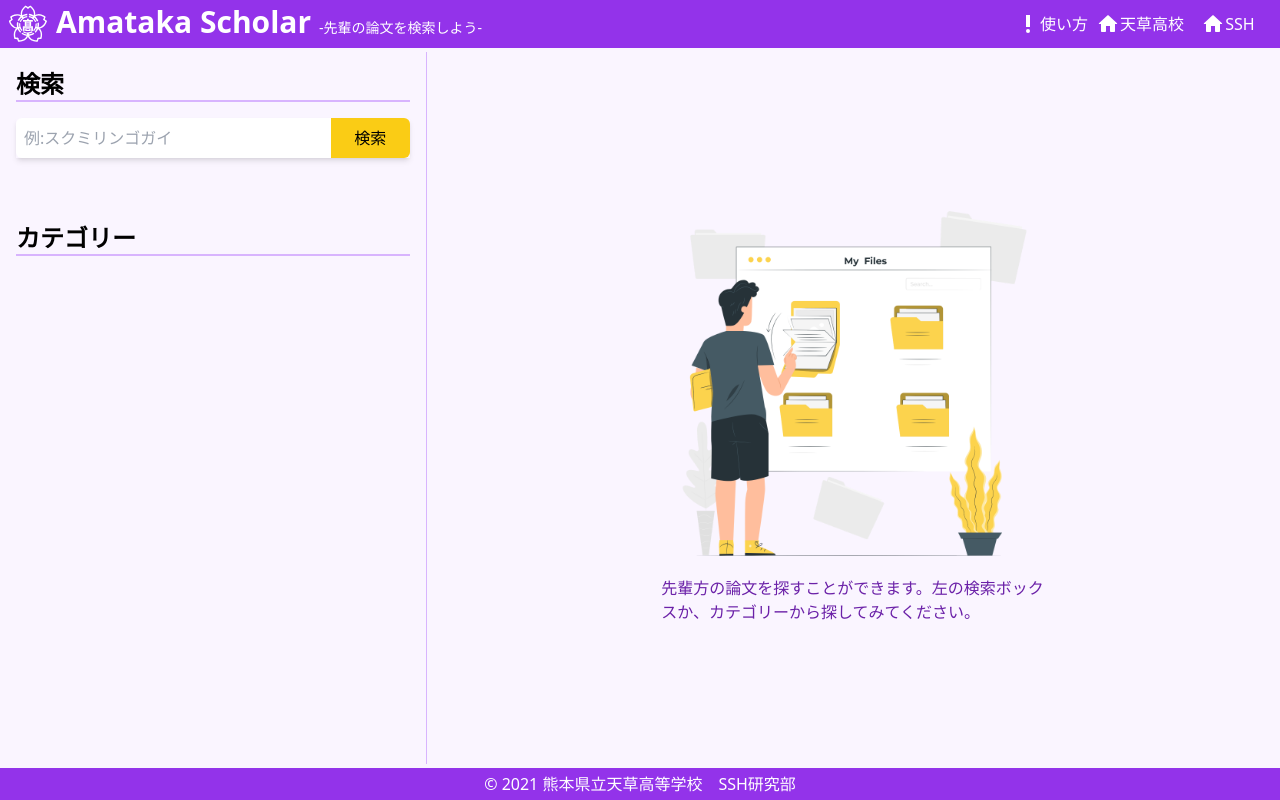
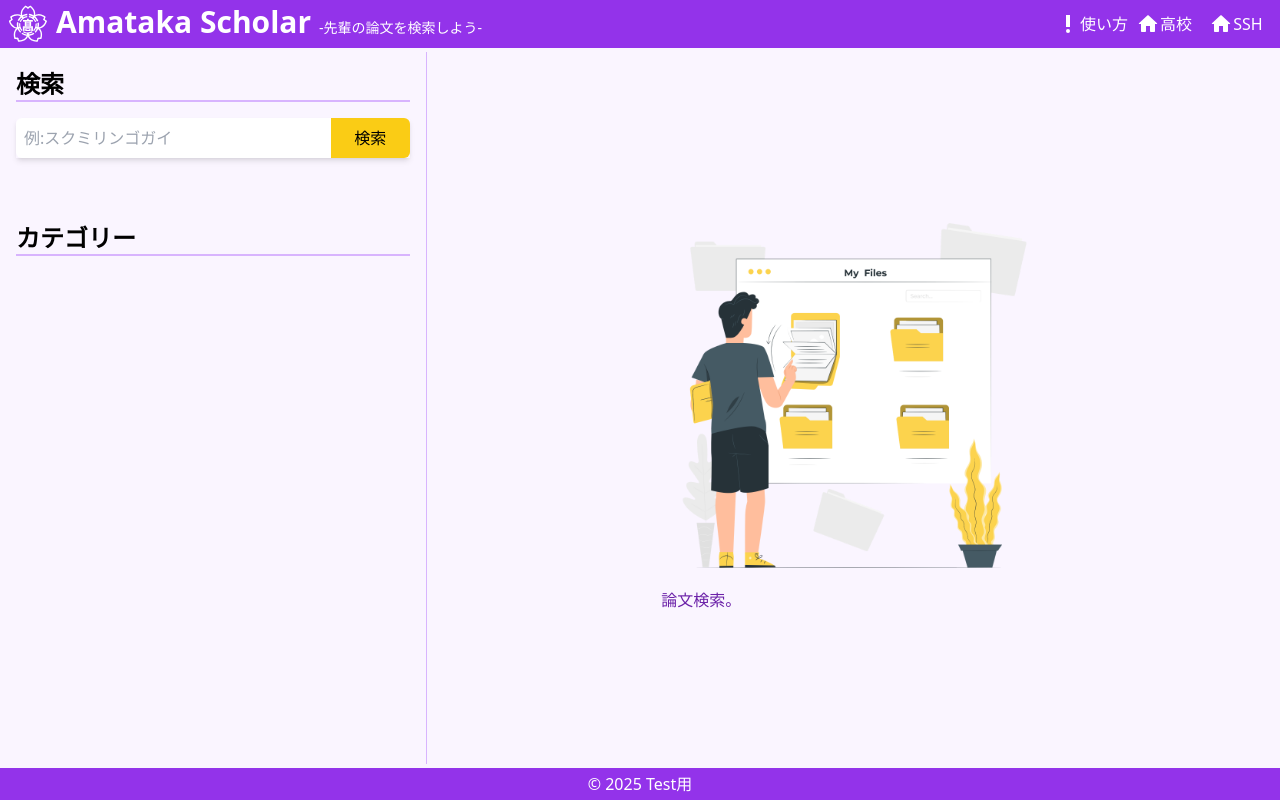
Before and after one commit to soichiro351/test-amataka-scholar, a plain HTML site: page index.html in a window 1280 px wide. Drawn offline with nearby package versions, Linux system fonts and the light colour scheme; no server answers.

Commit message:
Update index.html

```diff
--- a/index.html
+++ b/index.html
@@ -9,7 +9,7 @@
     <script src="https://cdn.tailwindcss.com"></script>
     <script src="https://cdn.jsdelivr.net/npm/pdfjs-dist@2.12.313/build/pdf.min.js"></script>
     <!-- favicon -->
-    <link rel="shortcut icon" type="image/x-icon" href="/amataka-scholar/favicon.ico">
+    <link rel="shortcut icon" type="image/x-icon" href="/test-amataka-scholar/favicon.ico">
 
     <title>Amataka Scholar</title>
 </head>
@@ -120,7 +120,7 @@
                 </a>
                 <a href="https://sh.higo.ed.jp/amakusa/" class="hover:underline flex justify-center items-center" target="_blank" rel="noopener noreferrer">
                     <span><svg class="fill-current" xmlns="http://www.w3.org/2000/svg" height="24px" viewBox="0 0 24 24" width="24px" fill="none"><path d="M0 0h24v24H0V0z" fill="none"/><path d="M10 19v-5h4v5c0 .55.45 1 1 1h3c.55 0 1-.45 1-1v-7h1.7c.46 0 .68-.57.33-.87L12.67 3.6c-.38-.34-.96-.34-1.34 0l-8.36 7.53c-.34.3-.13.87.33.87H5v7c0 .55.45 1 1 1h3c.55 0 1-.45 1-1z"/></svg></span>
-                    天草高校
+                    高校
                 </a>
                 <a href="https://www.jst.go.jp/cpse/ssh/" class="hover:underline flex justify-center items-center" target="_blank" rel="noopener noreferrer">
                     <span><svg class="fill-current" xmlns="http://www.w3.org/2000/svg" height="24px" viewBox="0 0 24 24" width="24px" fill="none"><path d="M0 0h24v24H0V0z" fill="none"/><path d="M10 19v-5h4v5c0 .55.45 1 1 1h3c.55 0 1-.45 1-1v-7h1.7c.46 0 .68-.57.33-.87L12.67 3.6c-.38-.34-.96-.34-1.34 0l-8.36 7.53c-.34.3-.13.87.33.87H5v7c0 .55.45 1 1 1h3c.55 0 1-.45 1-1z"/></svg></span>
@@ -166,7 +166,7 @@
                     <div class="w-96 text-center">
                         <img src="./src/before_search.png">
                         <p class="text-left">
-                            先輩方の論文を探すことができます。左の検索ボックスか、カテゴリーから探してみてください。
+                            論文検索。
                         </p>
                     </div>
                 </div>
@@ -203,7 +203,7 @@
             </div>
         </main>
         <footer class="bg-purple-600 w-full flex items-center justify-center h-8 px-2 text-white">
-            <p>&copy; 2021 熊本県立天草高等学校　SSH研究部</p>
+            <p>&copy; 2025 Test用</p>
         </footer>
     </div>
 
```
